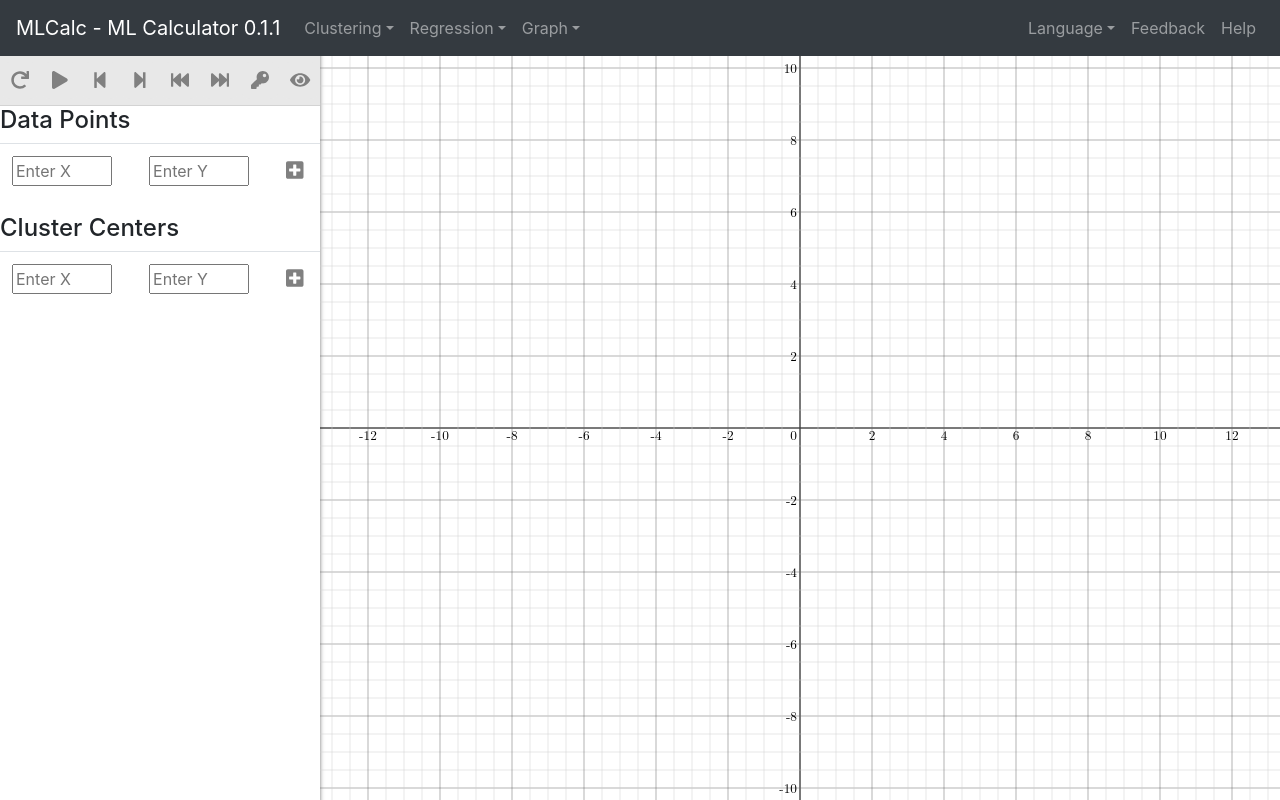
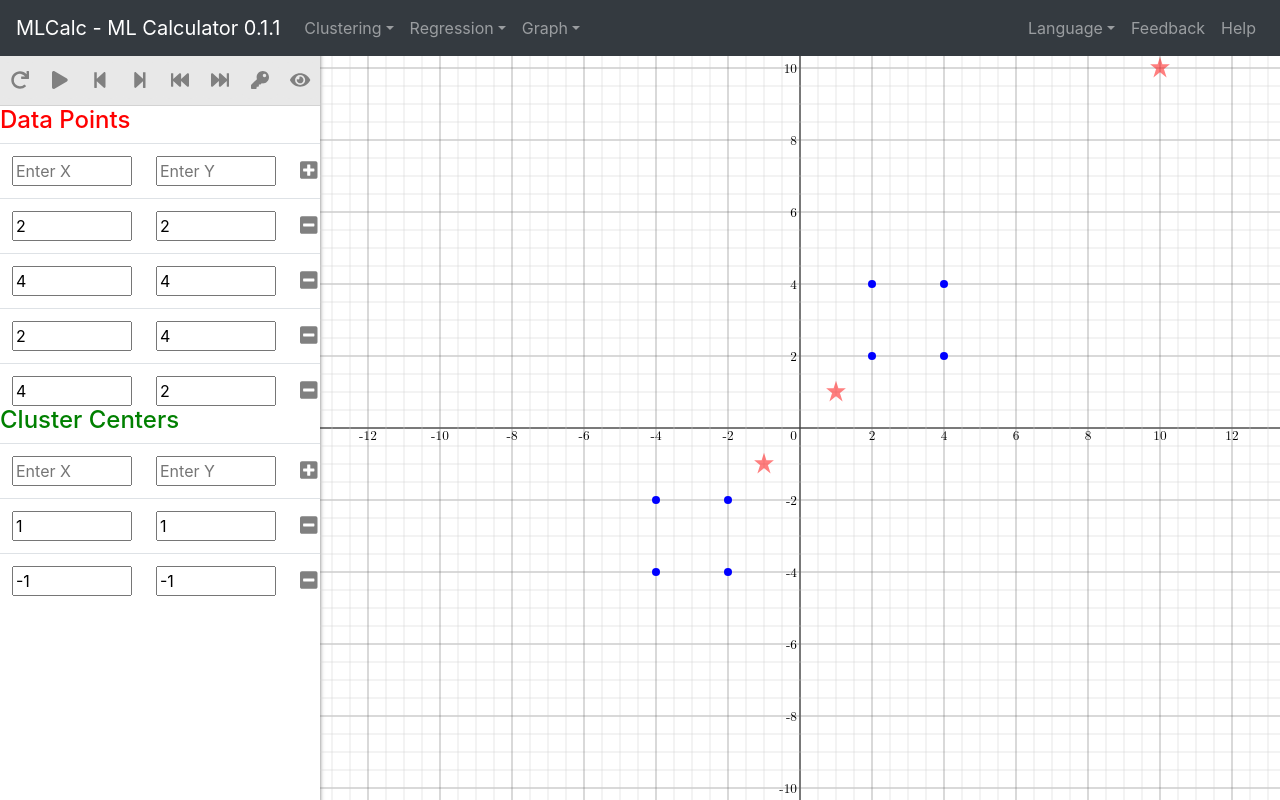
Before and after one commit to diditong/MLCalc, a React (Create React App) app: page / in a window 1280 px wide. Built offline with nearby package versions, Linux system fonts and the light colour scheme.

Commit message:
improved table functionality

```diff
--- a/src/App.js
+++ b/src/App.js
@@ -68,18 +68,26 @@ class Navi extends React.Component {
   }
 }
 
+
 class Calc extends React.Component {
   constructor(props) {
     super(props);
-    this.state = {data: [], centers: []};
+    this.state = {data: [[2,2],[4,4],[2,4],[4,2],[-2,-2],[-2,-4],[-4,-2],[-4,-4]],
+                  centers: [[[1,1],[-1,-1],[10.0,10.0]],[[1.5,1.5],[-1.5,-1.5],[10.0,10.0]]], currIteration: 0};
     this.addPoint = this.addPoint.bind(this);
     this.deletePoint = this.deletePoint.bind(this);
     this.editPoint = this.editPoint.bind(this);
+    this.setIteration = this.setIteration.bind(this);
+    this.updateCenters = this.updateCenters.bind(this);
+  }
+
+  setIteration (iteration) {
+    console.log("entered setIteration");
+    this.setState({currIteration: iteration});
   }
 
   editPoint (type, id, val) {
-    console.log("edit point: ", id);
-    var idx = id.slice(0,-1);
+    var idx = id.slice(1,-1)-1;
     var coord = id.charAt(id.length-1);
     if (type === "data") {
       var newData = [...this.state.data];
@@ -88,36 +96,38 @@ class Calc extends React.Component {
     } else if (type === "center") {
       var newCenters = [...this.state.centers];
       newCenters[idx][coord] = val;
-      this.setState({data: newCenters});
+      this.setState({centers: newCenters});
     }
+  }
+
+  updateCenters (centers) {
+    var newCenters = centers;
+    console.log("UPDATECENTERS: ", newCenters);
+    this.setState({centers: this.state.centers.concat([newCenters])});
+    console.log("updated centers are ", this.state.centers);
   }
 
   addPoint (type, inputX, inputY) {
     if (type === "data") {
-      this.setState({data: [[parseFloat(inputX), parseFloat(inputY)]].concat(this.state.data)});
+      this.setState({data: [[inputX, inputY]].concat(this.state.data)});
     } else if (type === "center") {
-      this.setState({centers: [[parseFloat(inputX), parseFloat(inputY)]].concat(this.state.centers)});
+      this.setState({centers: [[inputX, inputY]].concat(this.state.centers)});
     }
   }
 
   deletePoint (type, id) {
-    console.log("clicked delete: ", );
     if (type === "data") {
-      console.log("reached data");
       var newData = [];
-      console.log("new data 1: ", newData);
       for (var i=0; i<this.state.data.length; i++) {
-        console.log(i, parseInt(id));
-        if (i !== parseInt(id)) {
+        if (("d"+i) !== id) {
           newData.push(this.state.data[i]);
         }
       }
       this.setState({data: newData});
-      console.log("new data 2: ", newData);
     } else if (type === "center") {
       var newCenters = [];
       for (var i=0; i<this.state.centers.length; i++) {
-        if (i !== parseInt(id)) {
+        if (("d"+i) !== id) {
           newCenters.push(this.state.centers[i]);
         }
       }
@@ -130,8 +140,13 @@ class Calc extends React.Component {
     if (selected === "KM") {
       var data = this.state.data;
       var centers = this.state.centers;
-      var sidebar = <Sidebar selected={selected} data={data} centers={centers} selectModule={this.selectModule} addPoint={this.addPoint} deletePoint={this.deletePoint} editPoint={this.editPoint}/>;
-      var canvas = <Canvas selected={selected} data={data} centers={centers} />;
+      var currIteration = this.state.currIteration;
+      var sidebar = <Sidebar selected={selected} data={data} centers={centers} currIteration={currIteration}
+                      addPoint={this.addPoint} deletePoint={this.deletePoint}
+                      editPoint={this.editPoint} updateCenters={this.updateCenters}
+                      setIteration={this.setIteration}
+                      />;
+      var canvas = <Canvas selected={selected} data={data} centers={centers} currIteration={currIteration}/>;
     }
 
     return (
@@ -157,7 +172,10 @@ class Sidebar extends React.Component {
     const selected = this.props.selected;
     var tools = undefined;
     if (selected === "KM") {
-      tools = <KMTools data={this.props.data} centers={this.props.centers} addPoint={this.props.addPoint} deletePoint={this.props.deletePoint} editPoint={this.props.editPoint}/>;
+      tools = <KMTools data={this.props.data} centers={this.props.centers} currIteration={this.props.currIteration}
+              addPoint={this.props.addPoint} deletePoint={this.props.deletePoint}
+              editPoint={this.props.editPoint} updateCenters={this.props.updateCenters}
+              setIteration={this.props.setIteration}/>;
     } else if (selected === "GM") {
       tools = <h1> I'm GM </h1>;
     } else if (selected === "LR") {
@@ -183,12 +201,13 @@ class Sidebar extends React.Component {
 function KMTools(props) {
   return (
     <div id='KMTools'>
-      <KMengine />
+        <KMengine data={props.data} centers={props.centers} currIteration={props.currIteration}
+        updateCenters={props.updateCenters} setIteration={props.setIteration}/>
       <div className="KMtable1">
         <Table tableType="data" data={props.data} addPoint={props.addPoint} deletePoint={props.deletePoint} editPoint={props.editPoint}/>
       </div>
       <div className="KMtable2">
-        <Table tableType="center" centers={props.centers} addPoint={props.addPoint} deletePoint={props.deletePoint} editPoint={props.editPoint}/>
+        <Table tableType="center" centers={props.centers} currIteration={props.currIteration} addPoint={props.addPoint} deletePoint={props.deletePoint} editPoint={props.editPoint}/>
       </div>
     </div>
   );
@@ -199,40 +218,108 @@ class KMengine extends React.Component {
   constructor (props) {
     super(props);
     this.state = {};
+    this.computeNextStep = this.computeNextStep.bind(this);
+    this.computeNextIteration = this.computeNextIteration.bind(this);
+    this.accessPreviousIteration = this.accessPreviousIteration.bind(this);
   }
+
+  computeNextStep () {
+
+  }
+
+  accessPreviousIteration () {
+    if (this.props.currIteration != 0) {
+      this.props.setIteration(this.props.currIteration-1);
+    }
+  }
+
+  computeNextIteration () {
+    var data = this.props.data;
+    var currCenters = this.props.centers[this.props.currIteration];
+    var currDataPoint = null;
+    if (this.props.currIteration < this.props.centers.length-1) {
+      this.props.setIteration(this.props.currIteration+1);
+    } else {
+      var newCenters = [];
+      var dictForUpdateCenters = {};
+      for (var i=0; i<currCenters.length; i++) {
+        dictForUpdateCenters[i] = [];
+      }
+
+
+      for (var i=0; i<data.length; i++) {
+        currDataPoint = data[i];
+        var minDistance = Number.MAX_VALUE;
+        var minIndex = 0;
+        var currDistance = null;
+        for (var j=0; j<currCenters.length; j++) {
+          currDistance = Math.pow((currDataPoint[0]-currCenters[j][0]),2)+Math.pow((currDataPoint[1]-currCenters[j][1]),2);
+          if (currDistance < minDistance) {
+            minDistance = currDistance;
+            minIndex = j;
+          }
+        }
+        dictForUpdateCenters[minIndex].push([currDataPoint[0], currDataPoint[1]]);
+      }
+      var values = Object.values(dictForUpdateCenters);
+      for (var i=0; i<values.length; i++) {
+        var currGroup = values[i];
+        var groupLength = currGroup.length;
+        if (groupLength) {
+          var currPoint = null;
+          var xSum = 0;
+          var ySum = 0;
+          for (var j=0; j<groupLength; j++) {
+            currPoint = currGroup[j];
+            xSum += currPoint[0];
+            ySum += currPoint[1];
+          }
+          newCenters.push([xSum/groupLength, ySum/groupLength]);
+        } else {
+          console.log("reached here");
+          newCenters.push(currCenters[i]);
+        }
+      }
+      console.log("new centers are ", newCenters);
+      this.props.updateCenters(newCenters);
+      this.props.setIteration(this.props.currIteration+1);
+    }
+  }
+
+
   render () {
     return (
       <div className="outer-menu">
         <div className="bar">
           <ul>
-            <li title="Start Over">
+            <li data-title="Start Over">
               <FontAwesomeIcon icon={faRedo} />
             </li>
-            <li title="Autoplay">
+            <li data-title="Autoplay">
               <FontAwesomeIcon icon={faPlay} />
             </li>
-            <li title="Prev. Iter.">
+            <li data-title="Prev. Step">
               <FontAwesomeIcon icon={faStepBackward} />
             </li>
-            <li title="Next Iter.">
+            <li data-title="Next Step">
               <FontAwesomeIcon icon={faStepForward} />
             </li>
-            <li title="Prev. 10× Iter.">
-              <FontAwesomeIcon icon={faFastBackward} />
+            <li data-title="Prev. Iter.">
+              <FontAwesomeIcon icon={faFastBackward} onClick={this.accessPreviousIteration}/>
             </li>
-            <li title="Next 10× Iter.">
-              <FontAwesomeIcon icon={faFastForward} />
+            <li data-title="Next Iter.">
+              <FontAwesomeIcon icon={faFastForward} onClick={this.computeNextIteration}/>
             </li>
-            <li title="Final Result">
+            <li data-title="Final Result">
               <FontAwesomeIcon icon={faKey} />
             </li>
-            <li title="view">
+            <li data-title="View">
                 <FontAwesomeIcon icon={faEye} />
                 <ul>
-                    <li title="Hide Shadows">
+                    <li data-title="Hide Shadows">
                       <FontAwesomeIcon icon={faEye} />
                     </li>
-                    <li title="Hide Lines">
+                    <li data-title="Hide Lines">
                       <FontAwesomeIcon icon={faEye} />
                     </li>
                 </ul>
@@ -270,55 +357,88 @@ class Table extends React.Component {
       down: 40
     };
 
+    var input = event.target;
+
     var id = event.target.id;
-
-    console.log('oldId: ',id);
-    var rowId = id.slice(0, id.length-1);
+    var typeId = id[0];
+    var rowId = id.slice(1, id.length-1);
     var colId = id[id.length-1];
     var key = event.keyCode;
     var newId = id;
+    var start = null;
+    var end = null;
+    var newInput = null;
+    var inputLength = null;
+    if (this.props.tableType==='data') {
+      inputLength = (this.props.data.length).toString();
+    } else if (this.props.tableType==='center') {
+      inputLength = (this.props.centers.length).toString();
+    }
+
     switch (key) {
       case arrow.left:
         {
-          if (colId === '1') {
-            newId = rowId + '0';
-          }
+          if ((colId==='1') && (input.selectionStart==0)) {
+            newId = typeId + rowId + '0';
+            newInput = document.getElementById(newId);
+            start = newInput.value.length;
+            end = newInput.value.length;
+        }
           break;
         }
       case arrow.right:
         {
-          if (colId === '0') {
-            newId = rowId + '1';
+          if ((colId === '0') && (input.selectionEnd==input.value.length)) {
+            newId = typeId + rowId + '1';
+            newInput = document.getElementById(newId);
+            start = 0;
+            end = 0;
           }
           break;
         }
       case arrow.up:
         {
           if (rowId !== '0') {
-            newId = (parseInt(id[0])-1) + colId;
+            newId = typeId + (parseInt(rowId)-1) + colId;
+            newInput = document.getElementById(newId);
+            start = input.selectionStart;
+            end = input.selectionStart;
           }
           break;
         }
       case arrow.down:
         {
-          if (rowId !== (this.props.data.length).toString()) {
-            newId = (parseInt(id[0])+1) + colId;
+          if (rowId !== inputLength) {
+            newId = typeId + (parseInt(rowId)+1) + colId;
+            newInput = document.getElementById(newId);
+            start = input.selectionStart;
+            end = input.selectionStart;
           }
           break;
         }
     }
-    console.log('newId: ', newId);
-    document.getElementById(newId).focus();
+
+    if (newId !== id) {
+      event.preventDefault();
+      newInput.focus();
+      newInput.selectionStart = start;
+      newInput.selectionEnd = end;
+    }
   }
 
   render () {
     var tableType = this.props.tableType;
+    var points = null;
+    var title = null;
+    var type = null;
     if (tableType == "data") {
-      var points = this.props.data;
-      var title = "Data Points";
+      points = this.props.data;
+      title = "Data Points";
+      type = "p";
     } else if (tableType == "center") {
-      var points = this.props.centers;
-      var title = "Cluster Centers";
+      points = this.props.centers[this.props.currIteration];
+      title = "Cluster Centers";
+      type = "c";
     }
 
     var list = [];
@@ -326,35 +446,35 @@ class Table extends React.Component {
       list.push(
         <tr key={'tr'+i}>
           <td >
-            <input id={(i+1)+"0"} className="formInput" autoComplete="off" type="text" value={points[i][0]}
+            <input id={type+(i+1)+"0"} className="formInput" autoComplete="off" type="text" value={points[i][0]}
             onChange={e=>this.props.editPoint(tableType, e.target.id, e.target.value)}
             onKeyDown={this.navigateTable} />
           </td>
           <td >
-            <input id={(i+1)+"1"} className="formInput" autoComplete="off" type="text" value={points[i][1]}
+            <input id={type+(i+1)+"1"} className="formInput" autoComplete="off" type="text" value={points[i][1]}
             onChange={e=>this.props.editPoint(tableType, e.target.id, e.target.value)}
             onKeyDown={this.navigateTable} />
           </td>
           <td >
-            <span id={'del'+i} className="delBtn" onClick={(e)=>this.props.deletePoint(tableType, e.target.id)}>
-              <FontAwesomeIcon icon={faPlusSquare}/>
+            <span id={'d'+i} className="delBtn" onClick={(e)=>this.props.deletePoint(tableType, e.target.id)}>
+              <FontAwesomeIcon icon={faMinusSquare}/>
             </span>
           </td>
         </tr>
       );
     }
     return (
-      <div className="table-container">
+      <div className="table-container" id={tableType}>
         <h4>{title}</h4>
         <table className="table">
           <tbody>
             <tr>
               <td>
-                <input id="00" name="inputX" className="formInput" autoComplete="off" type="text" placeholder="Enter X"
+                <input id={type+"00"} name="inputX" className="formInput" autoComplete="off" type="text" placeholder="Enter X"
                 onChange={this.editX} onKeyDown={this.navigateTable}/>
               </td>
               <td>
-                <input id="01" name="inputY" className="formInput" autoComplete="off" type="text" placeholder="Enter Y"
+                <input id={type+"01"} name="inputY" className="formInput" autoComplete="off" type="text" placeholder="Enter Y"
                 onChange={this.editY} onKeyDown={this.navigateTable}/>
               </td>
               <td>
@@ -369,7 +489,6 @@ class Table extends React.Component {
       </div>
     );
   }
-
 }
 
 class Canvas extends React.Component {
@@ -381,13 +500,13 @@ class Canvas extends React.Component {
   render () {
     const selected = this.props.selected;
     if (selected === "KM") {
-      return <XYcoord data={this.props.data} centers={this.props.centers}/>;
+      return <XYcoord data={this.props.data} centers={this.props.centers} currIteration={this.props.currIteration}/>;
     } else if (selected === "GM") {
-      return <XYcoord data={this.props.data} centers={this.props.centers}/>;
+      return <XYcoord data={this.props.data} centers={this.props.centers} currIteration={this.props.currIteration}/>;
     } else if (selected === "LR") {
-      return <XYcoord data={this.props.data} centers={this.props.centers}/>;
+      return <XYcoord data={this.props.data} centers={this.props.centers} currIteration={this.props.currIteration}/>;
     } else if (selected === "LogR") {
-      return <XYcoord data={this.props.data} centers={this.props.centers}/>;
+      return <XYcoord data={this.props.data} centers={this.props.centers} currIteration={this.props.currIteration}/>;
     } else if (selected === "BN") {
       return <h1> Fill me with BN </h1>;
     } else if (selected === "HM") {
@@ -616,7 +735,6 @@ class XYcoord extends React.Component {
         grids.push(<line key={'hl'+i} className='x-grids' x1='0' y1={y} x2={this.state.W} y2={y} strokeWidth='0.5' stroke='#666666'/>);
         if (i !== 0) {
         grids.push(<text key={'ht'+i} className='tick' x={this.state.cX-3} y={y+5} fill='black' fontSize='10pt' textAnchor='end' fontFamily="math">{this.generateTick(-i)}</text>);
-
         }
       }
       else {
@@ -653,11 +771,12 @@ class XYcoord extends React.Component {
 
   generateCenters(){
     var centers = [];
+    var currCenters = this.props.centers[this.props.currIteration];
     var polyPoints = [[0,-11.264],[-6.6,9.416],[9.9,-3.784],[-9.9,-3.784],[6.6,9.416]];
-    for (var i=0; i<this.props.centers.length; i++) {
+    for (var i=0; i<currCenters.length; i++) {
       var points = "";
-      var x = this.props.centers[i][0];
-      var y = this.props.centers[i][1];
+      var x = currCenters[i][0];
+      var y = currCenters[i][1];
       var currX = x*(this.state.gS*this.state.nS)/(this.state.co*Math.pow(10,this.state.exp))+this.state.cX;
       var currY = this.state.cY-y*(this.state.gS*this.state.nS)/(this.state.co*Math.pow(10,this.state.exp));
       for (var j=0; j<5; j++) {
@@ -680,7 +799,6 @@ class XYcoord extends React.Component {
   var grids = this.generateGrids();
   var data = this.generateData();
   var centers = this.generateCenters();
-
   var coordsys = <svg className='coordsys' onWheel={this.scrollZoom} onMouseMove={this.mouseMove} onMouseUp={this.mouseUp} onMouseDown={this.mouseDown}>
                   <g id='b'>
                     {grids.concat(centers,data)}
--- a/src/index.css
+++ b/src/index.css
@@ -2,9 +2,14 @@ html, body, #calc, .Card, .Calc, .App, #root, #wrap  {
   height: 100%;
 }
 
+html,
+body {
+  margin: 0;
+}
+
 #wrap {
   display: flex;
-  flex-direction: column;
+  flex-flow: column;
 }
 
 body {
@@ -30,6 +35,32 @@ code {
   user-select: none;
 }
 
+/* For Navigation Bar */
+.topnav {
+  overflow: hidden;
+  background-color: #333;
+}
+
+.topnav a {
+  float: left;
+  color: #f2f2f2;
+  text-align: center;
+  padding: 14px 16px;
+  text-decoration: none;
+  font-size: 17px;
+}
+
+.topnav a:hover {
+  background-color: #ddd;
+  color: black;
+}
+
+.topnav a.active {
+  background-color: #4CAF50;
+  color: white;
+}
+
+
 /* For Sidebar and XYcoord Layout*/
 .column {
   float: left;
@@ -40,7 +71,7 @@ code {
 .left {
   width: 25%;
   height: 100%;
-  overflow: auto;
+  overflow: hidden;
   box-shadow: -6px 0 5px 5px #333;
 }
 .right {
@@ -56,10 +87,6 @@ code {
 .KMTools {
   height: 100%;
 }
-.Table {
-  height: 100%;
-}
-
 /* For Table Layout */
 .remove {
   background: #f1f1f1;
@@ -90,9 +117,32 @@ code {
   color: black;
 }
 .formInput {
-  width: 100px;
+  max-width: 120px;
+}
+#data {
+  min-width: 320px;
+  color: red;
+  height: 300px;
+  overflow: hidden;
+
+}
+#center {
+  color: green;
+  height: 200px;
+  overflow: hidden;
+
+}
+/* Chrome, Safari, Edge, Opera */
+input::-webkit-outer-spin-button,
+input::-webkit-inner-spin-button {
+  -webkit-appearance: none;
+  margin: 0;
 }
 
+/* Firefox */
+input[type=number] {
+  -moz-appearance: textfield;
+}
 
 /* For Toolbar Layout */
 .outer-menu {
@@ -158,3 +208,32 @@ code {
 .bar ul li:hover>ul {
   display: block;
 }
+
+/* Toolbar button title*/
+
+/*
+[data-title]:hover:after {
+  opacity: 1;
+  transition: all 0.1s ease 0.5s;
+  visibility: visible;
+}
+[data-title]:after {
+  content: attr(data-title);
+  background-color: #00FF00;
+  color: #111;
+  font-size: 150%;
+  position: absolute;
+  padding: 1px 5px 2px 5px;
+  bottom: -1.6em;
+  left: 100%;
+  white-space: nowrap;
+  box-shadow: 1px 1px 3px #222222;
+  opacity: 0;
+  border: 1px solid #111111;
+  z-index: 99999;
+  visibility: hidden;
+}
+[data-title] {
+  position: relative;
+}
+*/
```
